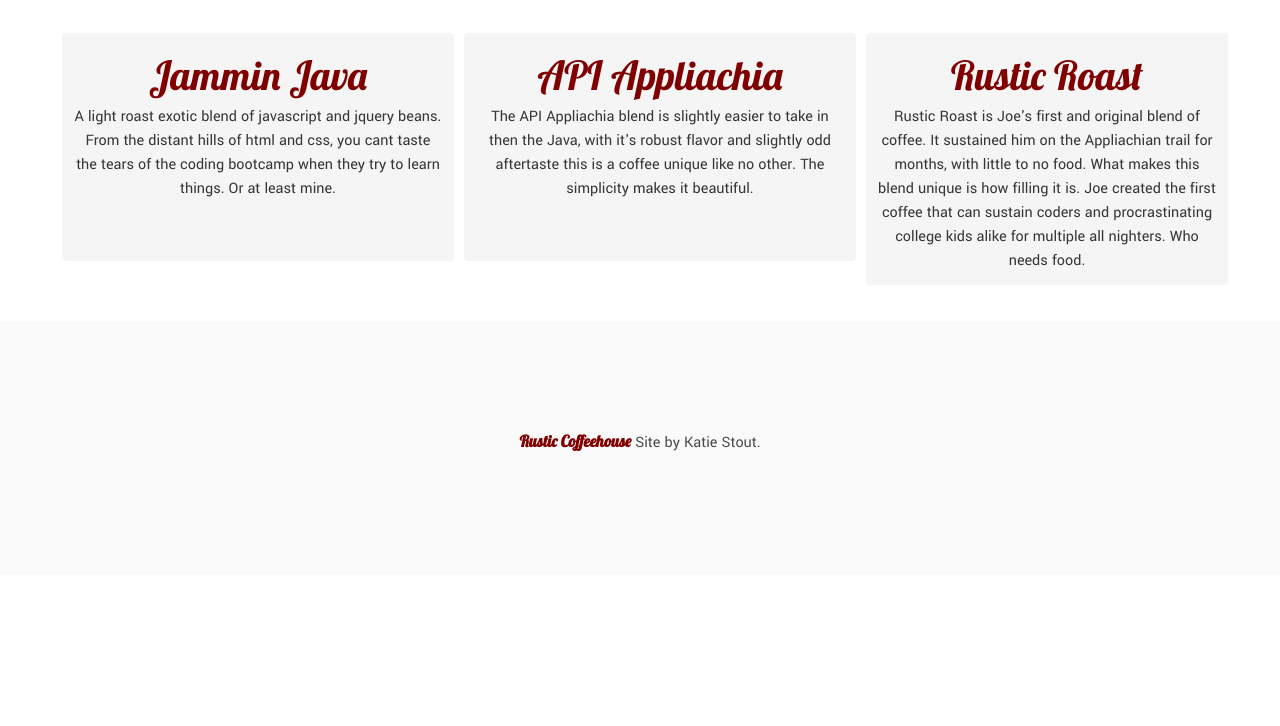
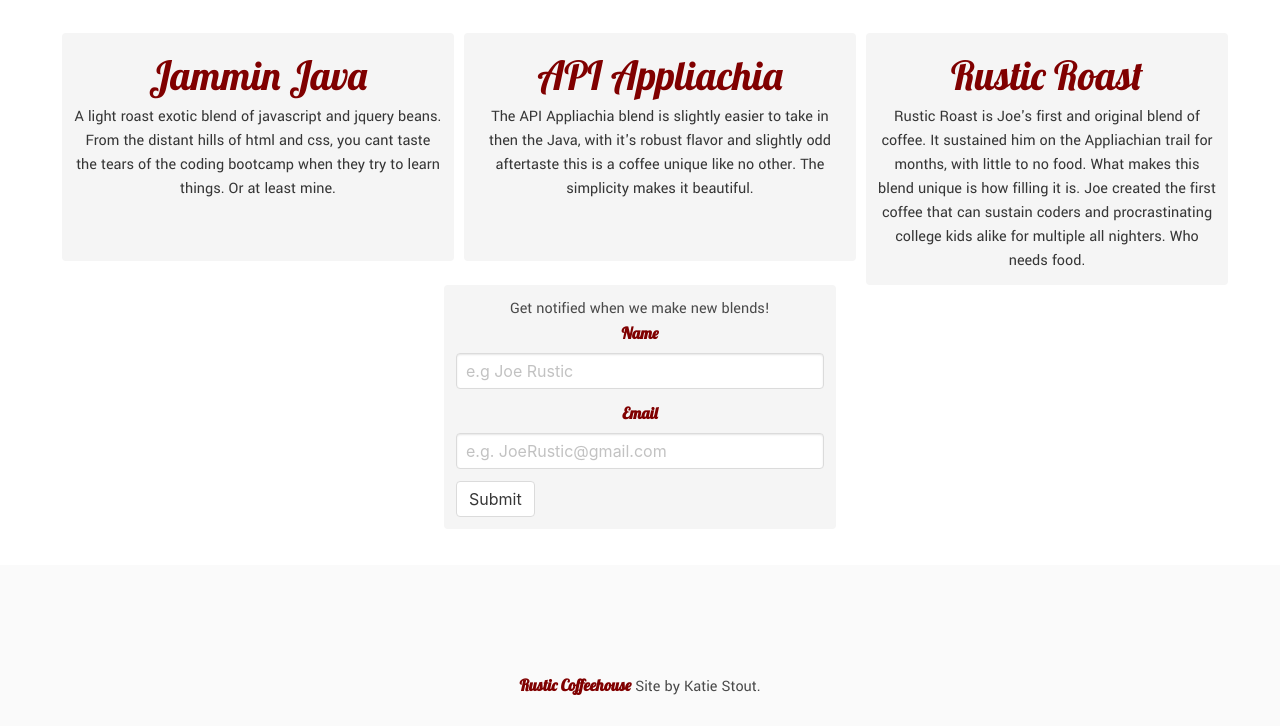
Before and after one commit to katherinestout/rusticcoffeehouse, a plain HTML site: page blends.html in a window 1280 px wide. Shown: the part 553-1279 px from the top of the page. Before the commit the page ends 1128 px from the top, so only its background shows below. Drawn offline with nearby package versions, Linux system fonts and the light colour scheme.

Commit message:
the form

```diff
--- a/blends.html
+++ b/blends.html
@@ -118,9 +118,37 @@
                             </p>
 
                         </div>
+
+                        </div>
+                        <div class="columns">
+                        <div class="column is-one-third is-offset-one-third is-outlined notification">
+
+                        <div class="field">
+                            <p class="maintext">Get notified when we make new blends!</p>
+                                <label class="label rustic">Name</label>
+                                <div class="control">
+                                  <input class="input" type="text" placeholder="e.g Joe Rustic">
+                                </div>
+                              </div>
+
+                              <div class="field">
+                                <label class="label rustic">Email</label>
+                                <div class="control">
+                                  <input class="input" type="email" placeholder="e.g. JoeRustic@gmail.com">
+                                </div>
+                              </div>
+                              <div class="control">
+                                    <button class="button">Submit</button>
+                                  </div>
         </div>
+        </div>
+</div>
+
 
 </section>
+
+
+
 </section>
 
 
```
